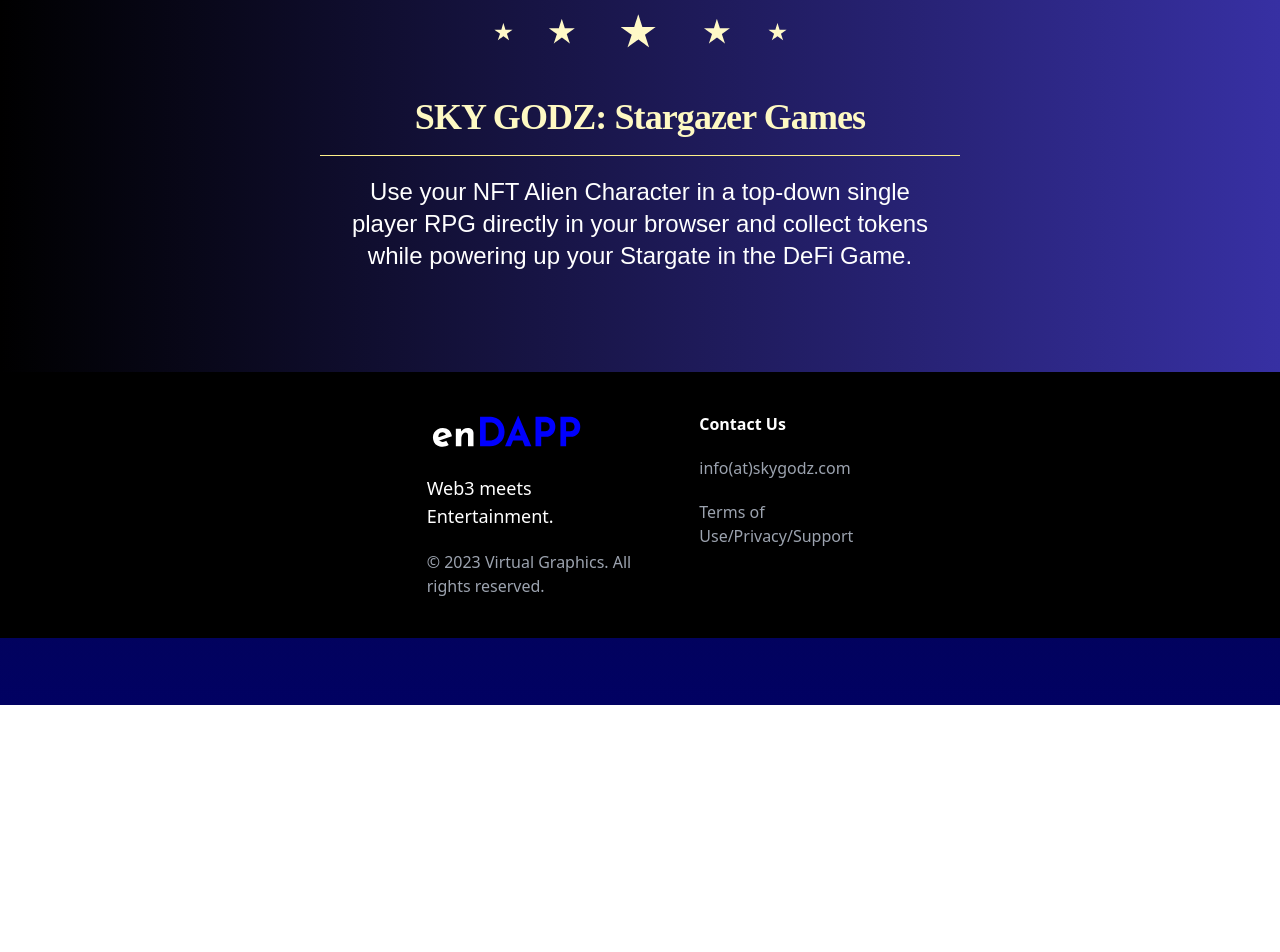
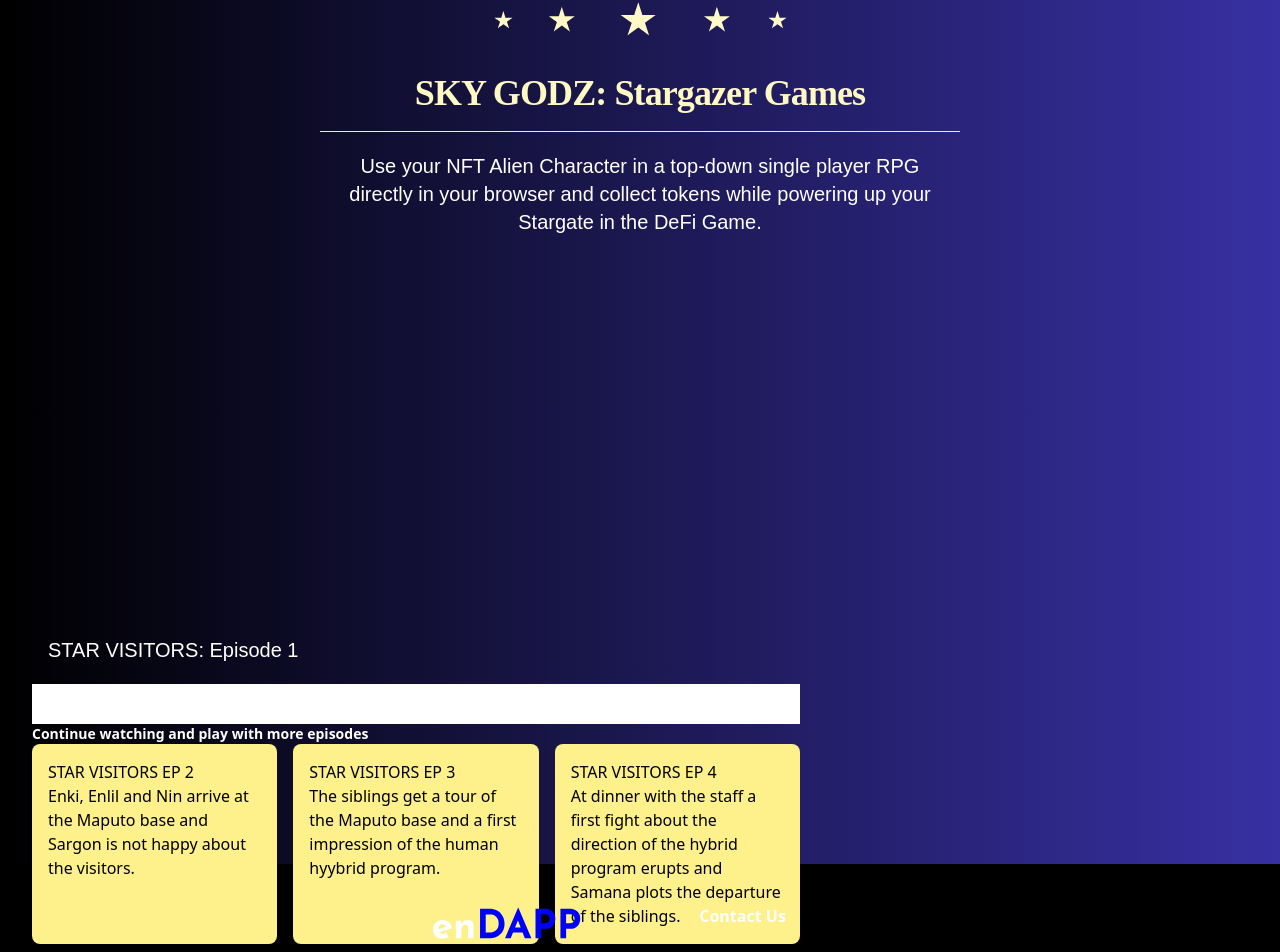
Before and after one commit to Virtualgraphics/stardapp_depreciated, a Next.js app: page /anime in a window 1280 px wide. Shown: the part 95-1047 px from the top of the page. Before the commit the page ends 800 px from the top, so only its background shows below. Built offline with nearby package versions, Linux system fonts and the light colour scheme; a web font is replaced by a local one.

Commit message:
Added a react player and layout to the anime section

```diff
--- a/components/templates/anime/Anime.tsx
+++ b/components/templates/anime/Anime.tsx
@@ -2,6 +2,9 @@
 import { FC, useEffect } from 'react';
 import { useState } from "react";
 import Image from 'next/image'
+import React from 'react'
+
+import ReactPlayer from 'react-player/youtube'
 
 
 const Anime = () => {
@@ -12,7 +15,7 @@
     <div className="max-w-screen-sm sm:text-center sm:mx-auto">
 
 
-        <div className="m-auto w-96 py-5">
+        <div className="m-auto w-96 py-2">
         <Image
         className="m-auto w-96 py-2"
         src="/assets/star_divider.svg"
@@ -26,14 +29,59 @@
         SKY GODZ: Stargazer Games
         </h2>
         <hr className="w-full  border-yellow-200" />
-        <p className="text-base text-white lg:text-2xl md:text-lg sm:px-4 py-5 font-Proza">
+        <p className="text-base text-white lg:text-xl md:text-lg sm:px-4 py-5 font-Proza">
         Use your NFT Alien Character in a top-down single player RPG directly in your browser and collect tokens while powering up your Stargate in the DeFi Game.
         </p>
 
       </div>
 
+    <div className="flex items-center justify-center  max-w-3xl">
+      <div className='player-wrapper'>
+
+<ReactPlayer className='react-player '
+          url='https://youtu.be/xzZVB0qB38I'/>
+
+<p className="text-base text-white lg:text-xl md:text-lg sm:px-4 py-5 font-Proza">
+        STAR VISITORS: Episode 1
+        </p>
+
+        <div className='bg-white h-10'></div>
+        <p className='text-white font-semibold text-sm'>Continue watching and play with more episodes</p>
+
+      <div className="grid grid-cols-3 gap-4 h-10">
+<div className=' bg-yellow-200 p-4 rounded-lg'>
+<h1>STAR VISITORS EP 2</h1>
+<p>Enki, Enlil and Nin arrive at the Maputo base and Sargon is not happy about the visitors.</p>
 
 </div>
+<div className=' bg-yellow-200 p-4 rounded-lg'>
+
+<h1>STAR VISITORS EP 3</h1>
+<p>The siblings get a tour of the Maputo base and a first impression of the human hyybrid program.</p>
+</div>
+
+<div className=' bg-yellow-200 p-4 rounded-lg'>
+
+<h1>STAR VISITORS EP 4</h1>
+<p>At dinner with the staff a first fight about the direction of the hybrid program erupts and Samana plots the departure of the siblings.</p>
+
+</div>
+
+      </div>
+
+    </div>
+
+    </div>
+
+
+
+
+</div>
+
+
+
+
+
 
   );
 };
--- a/package.json
+++ b/package.json
@@ -32,6 +32,7 @@
     "react-player": "^2.11.0",
     "react-slick": "^0.29.0",
     "react-slideshow-image": "^4.2.0",
+    "react-youtube": "^10.1.0",
     "swiper": "^8.4.6",
     "tailwindcss": "^3.2.4",
     "tsparticles": "^2.8.0",
```
Also changed, not shown: 1 other file (tests, documents, lock files or other folders).
